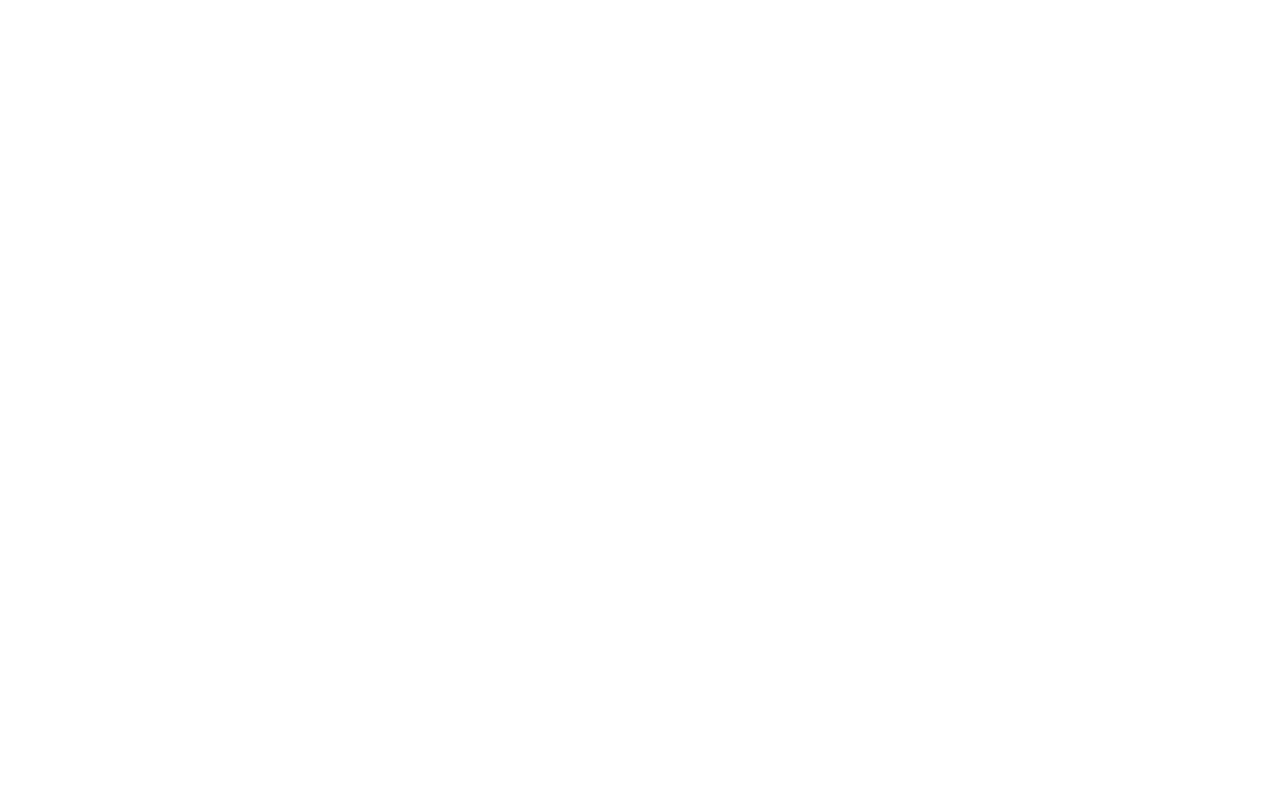
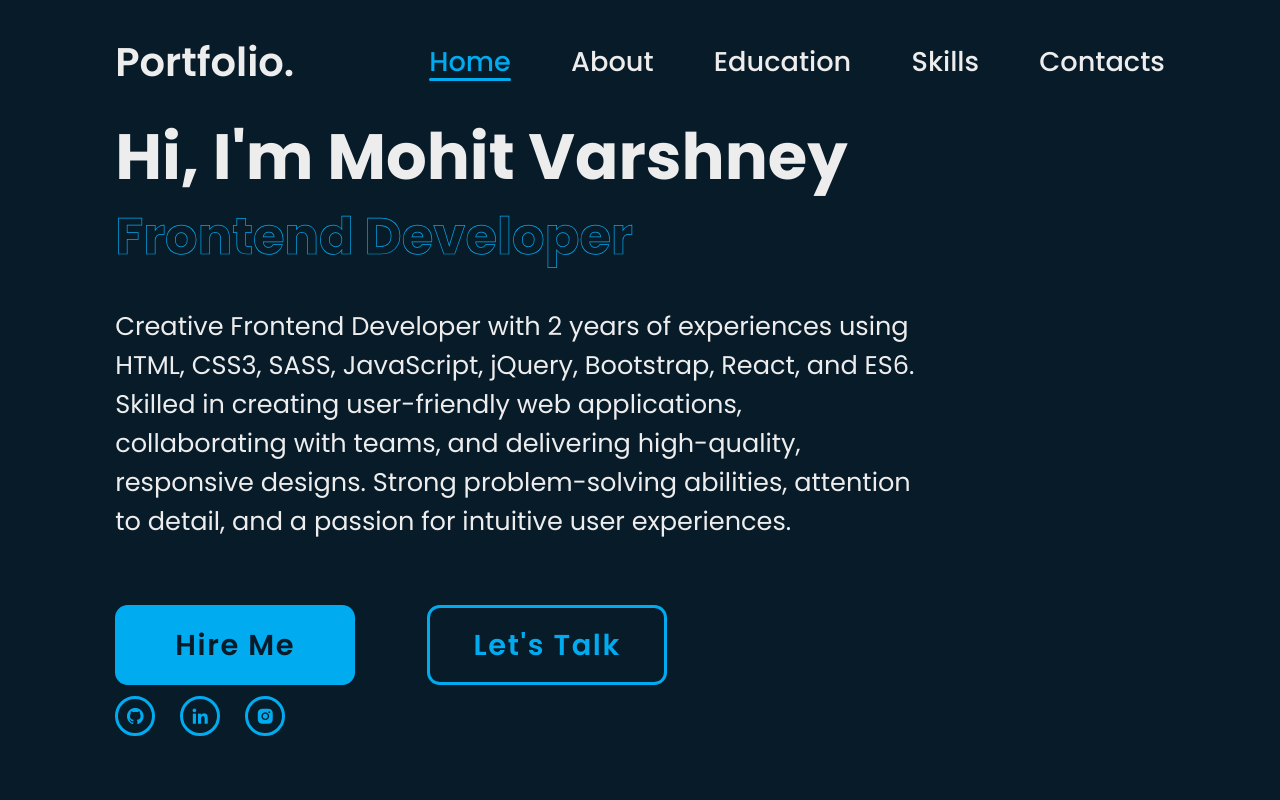
Before and after one commit to Mohit130422/javatrainingbyrahul, a PHP site: page / in a window 1280 px wide. Before the commit the page is empty. Run offline with PHP 8.4, Linux system fonts and the light colour scheme; some libraries are stand-ins or nearby versions.

Commit message:
home section commit

```diff
--- a/assets/css/style.css
+++ b/assets/css/style.css
@@ -1 +1,205 @@
-/*# sourceMappingURL=style.css.map */
+@import url("https://fonts.googleapis.com/css2?family=Poppins:wght@200;300;400;500;600;700;800;900&display=swap");
+* {
+  margin: 0;
+  padding: 0;
+  box-sizing: border-box;
+  text-decoration: none;
+  border: none;
+  scroll-behavior: smooth;
+  font-family: "Poppins", sans-serif;
+  transition: 0.3s;
+}
+
+html, body {
+  overflow-x: hidden;
+  background: #081b29;
+  color: #ededed;
+}
+
+p {
+  margin-bottom: 0;
+}
+
+header {
+  position: fixed;
+  top: 0;
+  left: 0;
+  width: 100%;
+  padding: 2rem 9%;
+  background-color: transparent;
+  display: flex;
+  justify-content: space-between;
+  align-items: center;
+  z-index: 100;
+}
+header .logo {
+  font-size: 2.5rem;
+  font-weight: 600;
+  color: #ededed;
+}
+header .navbar a {
+  font-size: 1.7rem;
+  color: #ededed;
+  font-weight: 500;
+  margin-left: 3.5rem;
+  transition: 0.3s;
+  text-transform: capitalize;
+  position: relative;
+}
+header .navbar a:hover {
+  color: #00abf0;
+}
+header .navbar a:hover .line {
+  transform: scale(1);
+}
+header .navbar .active {
+  color: #00abf0;
+}
+header .navbar .active .line {
+  transform: scale(1);
+}
+header .navbar .line {
+  position: absolute;
+  left: 0;
+  bottom: 0;
+  right: 0;
+  height: 3px;
+  border-radius: 20px;
+  background-color: #00abf0;
+  transform: scale(0);
+  transition: 0.7s;
+}
+header #btn-menu {
+  font-size: 3.6rem;
+  color: #ededed;
+  cursor: pointer;
+  display: none;
+}
+
+section {
+  min-height: 100vh;
+  padding: 10rem 9% 2rem;
+}
+
+.home {
+  display: flex;
+  align-items: center;
+  justify-content: space-between;
+  padding: 0 9%;
+}
+.home .home-content {
+  max-width: 50rem;
+}
+.home .home-content h1 {
+  font-size: 4rem;
+  font-weight: 700;
+  line-height: 1.3;
+}
+.home .home-content .animate-text {
+  position: relative;
+  width: 32.8rem;
+}
+.home .home-content .animate-text h3 {
+  font-size: 3.2rem;
+  font-size: 700;
+  color: transparent;
+  -webkit-text-stroke: 0.7px #00abf0;
+}
+.home .home-content p {
+  font-size: 1.6rem;
+  margin: 2rem 0 4rem;
+}
+.home .home-content .btn-box {
+  position: relative;
+  display: flex;
+  justify-content: space-between;
+  width: 34.5rem;
+  height: 5rem;
+}
+.home .home-content .btn-box .btn {
+  position: relative;
+  display: inline-flex;
+  justify-content: center;
+  align-items: center;
+  width: 15rem;
+  height: 100%;
+  background-color: #00abf0;
+  border: 0.2rem solid #00abf0;
+  border-radius: 0.8rem;
+  font-size: 1.8rem;
+  font-weight: 600;
+  letter-spacing: 0.1rem;
+  color: #081b29;
+  z-index: 1;
+  overflow: hidden;
+  transition: 0.5s ease-in-out;
+}
+.home .home-content .btn-box .btn::before {
+  content: "";
+  position: absolute;
+  top: 0;
+  left: 0;
+  width: 0;
+  height: 100%;
+  background: #081b29;
+  z-index: -1;
+  transition: 0.5s ease-in-out;
+}
+.home .home-content .btn-box .btn:hover {
+  color: #00abf0;
+}
+.home .home-content .btn-box .btn:hover::before {
+  width: 100%;
+}
+.home .home-content .btn-box .btn:nth-child(2) {
+  background: transparent;
+  color: #00abf0;
+}
+.home .home-content .btn-box .btn:nth-child(2)::before {
+  background: #00abf0;
+}
+.home .home-content .btn-box .btn:nth-child(2):hover {
+  color: #081b29;
+}
+.home .social-icon {
+  position: absolute;
+  bottom: 4rem;
+  width: 170px;
+  display: flex;
+  justify-content: space-between;
+}
+.home .social-icon a {
+  position: relative;
+  display: inline-flex;
+  justify-content: center;
+  align-items: center;
+  width: 40px;
+  height: 40px;
+  background: transparent;
+  border: 0.2rem solid #00abf0;
+  border-radius: 50%;
+  font-size: 20px;
+  color: #00abf0;
+  z-index: 1;
+  overflow: hidden;
+}
+.home .social-icon a i {
+  color: #00abf0;
+}
+.home .social-icon a:hover i {
+  color: #081b29;
+}
+.home .social-icon a:hover::before {
+  width: 100%;
+}
+.home .social-icon a::before {
+  content: "";
+  position: absolute;
+  top: 0;
+  left: 0;
+  width: 0;
+  height: 100%;
+  background: #00abf0;
+  z-index: -1;
+  transition: 0.5s ease-in-out;
+}/*# sourceMappingURL=style.css.map */
--- a/assets/css/style.scss
+++ b/assets/css/style.scss
@@ -0,0 +1,217 @@
+@import url('https://fonts.googleapis.com/css2?family=Poppins:wght@200;300;400;500;600;700;800;900&display=swap');
+
+$bg-color: #081b29;
+$secondary-bg-color: #112e42;
+$text-color: #ededed;
+$primary-color: #00abf0;
+
+*{
+    margin: 0;
+    padding: 0;
+    box-sizing: border-box;
+    text-decoration: none;
+    border: none;
+    scroll-behavior: smooth;
+    font-family: 'Poppins', sans-serif;
+    transition: 0.3s;
+}
+
+
+
+html, body{
+   overflow-x: hidden;
+   background: $bg-color;
+   color: $text-color;
+}
+
+p{
+    margin-bottom: 0;
+}
+
+header{
+    position: fixed;
+    top: 0;
+    left: 0;
+    width: 100%;
+    padding: 2rem 9%;
+    background-color: transparent;
+    display: flex;
+    justify-content: space-between;
+    align-items: center;
+    z-index: 100;
+    .logo{
+        font-size: 2.5rem;
+        font-weight: 600;
+        color: $text-color;
+    }
+    .navbar{
+        a{
+            font-size: 1.7rem;
+            color: $text-color;
+            font-weight: 500;
+            margin-left: 3.5rem;
+            transition: .3s;
+            text-transform: capitalize;
+            position: relative;
+            &:hover{
+                color: $primary-color;
+                .line{
+                    transform: scale(1);
+                }
+            }
+        }
+        .active{
+            color: $primary-color;
+            .line{
+                transform: scale(1);
+            }
+        }
+        .line{
+            position: absolute;
+            left: 0;
+            bottom: 0;
+            right: 0;
+            height: 3px;
+            border-radius: 20px;
+            background-color: $primary-color;
+            transform: scale(0);
+            transition: 0.7s;
+        }
+    }
+    #btn-menu{
+        font-size: 3.6rem;
+        color: $text-color;
+        cursor: pointer;
+        display: none;
+    }
+}
+
+section{
+    min-height: 100vh;
+    padding: 10rem 9% 2rem;
+}
+
+.home{
+    display: flex;
+    align-items: center;
+    justify-content: space-between;
+    padding: 0 9%;
+    .home-content{
+        max-width: 50rem;
+        h1{
+            font-size: 4rem;
+            font-weight: 700;
+            line-height: 1.3;
+        }
+        .animate-text{
+            position: relative;
+            width: 32.8rem;
+            h3{
+                font-size: 3.2rem;
+                font-size: 700;
+                color: transparent;
+                -webkit-text-stroke: .7px $primary-color;
+            }
+        }
+        p{
+            font-size: 1.6rem;
+            margin: 2rem 0 4rem;
+        }
+        .btn-box{
+            position: relative;
+            display: flex;
+            justify-content: space-between;
+            width: 34.5rem;
+            height: 5rem;
+            .btn{
+                position: relative;
+                display: inline-flex;
+                justify-content: center;
+                align-items: center;
+                width: 15rem;
+                height: 100%;
+                background-color: $primary-color;
+                border: .2rem solid $primary-color;
+                border-radius: .8rem;
+                font-size: 1.8rem;
+                font-weight: 600;
+                letter-spacing: .1rem;
+                color: $bg-color;
+                z-index: 1;
+                overflow: hidden;
+                transition: .5s ease-in-out;
+                &::before{
+                    content: '';
+                    position: absolute;
+                    top: 0;
+                    left: 0;
+                    width: 0;
+                    height: 100%;
+                    background: $bg-color;
+                    z-index: -1;
+                    transition: .5s ease-in-out;
+                }
+                &:hover{
+                    color: $primary-color;
+                    &::before{
+                        width: 100%;
+                    }
+                }
+                &:nth-child(2){
+                    background: transparent;
+                    color: $primary-color;
+                    &::before{
+                        background: $primary-color;
+                    }
+                    &:hover{
+                        color: $bg-color;
+                    }
+                }
+            }
+        }
+    }
+    .social-icon{
+        position: absolute;
+        bottom: 4rem;
+        width: 170px;
+        display: flex;
+        justify-content: space-between;
+        a{
+            position: relative;
+            display: inline-flex;
+            justify-content: center;
+            align-items: center;
+            width: 40px;
+            height: 40px;
+            background: transparent;
+            border: .2rem solid $primary-color;
+            border-radius: 50%;
+            font-size: 20px;
+            color: $primary-color;
+            z-index: 1;
+            overflow: hidden;
+            i{
+                color: $primary-color;
+            }
+            &:hover{
+                i{
+                    color: $bg-color;
+                }
+                &::before{
+                    width: 100%;
+                }
+            }
+            &::before{
+                content: '';
+                position: absolute;
+                top: 0;
+                left: 0;
+                width: 0;
+                height: 100%;
+                background: $primary-color;
+                z-index: -1;
+                transition: .5s ease-in-out;
+            }
+        }
+    }
+}
--- a/index.html
+++ b/index.html
@@ -5,26 +5,45 @@
     <meta charset="UTF-8">
     <meta http-equiv="X-UA-Compatible" content="IE=edge">
     <meta name="viewport" content="width=device-width, initial-scale=1.0">
-    <title>Utsav Courses Websites</title>
-
-    <link rel="stylesheet" href="node_modules/@fortawesome/fontawesome-free/css/all.min.css">
-    <link rel="stylesheet" href="node_modules/bootstrap/dist/css/bootstrap.min.css">
-    <link rel="stylesheet" href="node_modules/OwlCarousel2-2.3.4/dist/assets/owl.carousel.min.css">
-    <link rel="stylesheet" href="node_modules/OwlCarousel2-2.3.4/dist/assets/owl.theme.default.min.css">
-    <link rel="preconnect" href="https://fonts.gstatic.com">
+    <title>Mohit Varshney | Frontend Developer</title>
+    <link rel="stylesheet" href="assets/css/style.css">
+    <!-- <link rel="stylesheet" href="node_modules/bootstrap/dist/css/bootstrap.min.css"> -->
+    <link href='https://unpkg.com/boxicons@2.1.4/css/boxicons.min.css' rel='stylesheet'>
     <script src="node_modules/jquery/dist/jquery.min.js"></script>
-    <script src="node_modules/OwlCarousel2-2.3.4/dist/owl.carousel.min.js"></script>
-    <link href="https://fonts.googleapis.com/css2?family=Montserrat:ital,wght@0,100;0,200;0,300;0,400;0,500;0,600;0,700;0,800;0,900;1,100;1,200;1,300;1,400;1,500;1,600;1,700;1,800;1,900&display=swap" rel="stylesheet">
-    <link rel="stylesheet" href="assets/css/style.css">
 </head>
 
 <body>
+    <!-- header design -->
     <header>
-
-
+        <a href="" class="logo">Portfolio.</a>
+        <div class="bx bx-menu" id="btn-menu"></div>
+        <nav class="navbar">
+            <a href="#home" class="active"><span class="line"></span>home</a>
+            <a href="#about"><span class="line"></span>about</a>
+            <a href="#education"><span class="line"></span>education</a>
+            <a href="#skills"><span class="line"></span>skills</a>
+            <a href="#contact"><span class="line"></span>contacts</a>
+        </nav>
     </header>
     <main>
-
+        <section class="home" id="home">
+            <div class="home-content">
+                <h1>Hi, I'm <span> Mohit Varshney</span> </h1>
+                <div class="animate-text">
+                    <h3>Frontend Developer</h3>
+                </div>
+                <p>Creative Frontend Developer with 2 years of experiences using HTML, CSS3, SASS, JavaScript, jQuery, Bootstrap, React, and ES6. Skilled in creating user-friendly web applications, collaborating with teams, and delivering high-quality, responsive designs. Strong problem-solving abilities, attention to detail, and a passion for intuitive user experiences.</p>
+                <div class="btn-box">
+                    <a href="#" class="btn">Hire Me</a>
+                    <a href="#" class="btn">Let's Talk</a>
+                </div>
+                <div class="social-icon">
+                    <a href="#"><i class='bx bxl-github' ></i></a>
+                    <a href="#"><i class='bx bxl-linkedin' ></i></a>
+                    <a href="#"><i class='bx bxl-instagram-alt'></i></a>
+                </div>
+            </div>
+        </section>
 
     </main>
 
```
Also changed, not shown: assets/images/my-pic.jpeg (added), assets/images/my-pic.png (added), assets/images/profile2.jpg (added), assets/images/profile3.png (added), 1 other file.
